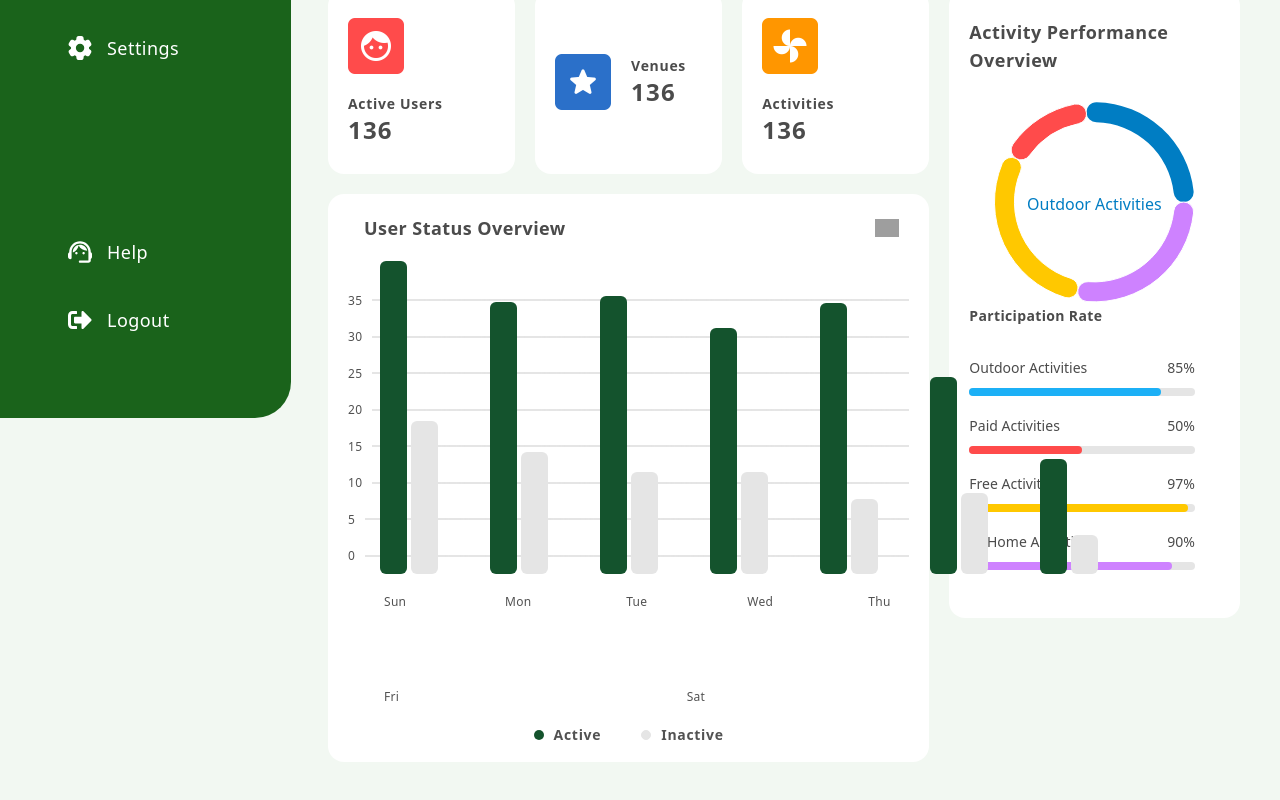
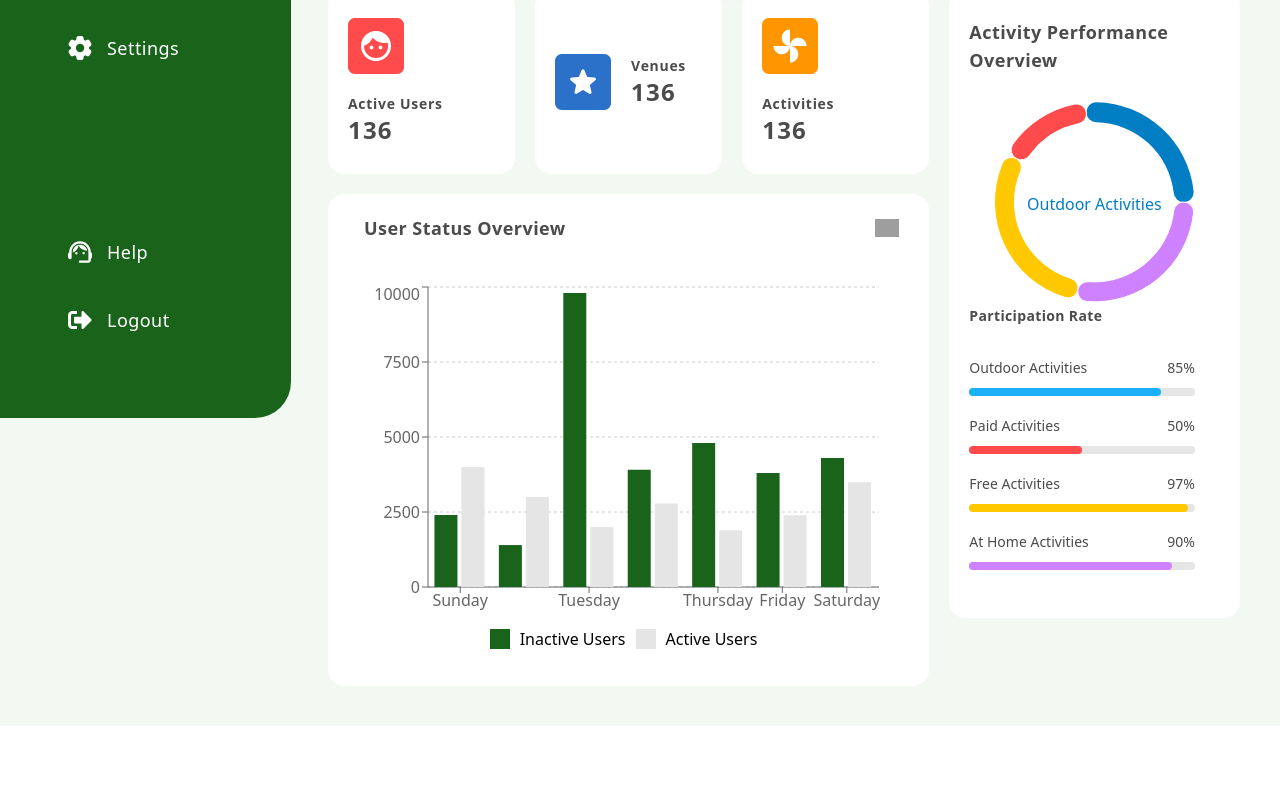
Before and after one commit to sibshahz/strollr, a React (Vite) app: page / in a window 1280 px wide. Shown: the part 382-1182 px from the top of the page. After the commit the page ends 1108 px from the top, so only its background shows below. Built offline with nearby package versions, Linux system fonts and the light colour scheme; grey boxes are pictures that could not be loaded; a web font is replaced by a local one.

Commit message:
user status overview completed

```diff
--- /dev/null
+++ b/src/components/activity/recharts/status-overview/status-overview-barchart.component.tsx
@@ -0,0 +1,80 @@
+import React, { PureComponent } from 'react';
+import {
+  BarChart,
+  Bar,
+  XAxis,
+  YAxis,
+  CartesianGrid,
+  Tooltip,
+  Legend,
+  ResponsiveContainer,
+} from 'recharts';
+
+const data = [
+  { name: 'Sunday', activeUsers: 4000, inActiveUsers: 2400 },
+  { name: 'Monday', activeUsers: 3000, inActiveUsers: 1398 },
+  { name: 'Tuesday', activeUsers: 2000, inActiveUsers: 9800 },
+  { name: 'Wednesday', activeUsers: 2780, inActiveUsers: 3908 },
+  { name: 'Thursday', activeUsers: 1890, inActiveUsers: 4800 },
+  { name: 'Friday', activeUsers: 2390, inActiveUsers: 3800 },
+  { name: 'Saturday', activeUsers: 3490, inActiveUsers: 4300 },
+];
+
+// Custom Tooltip Component
+const CustomTooltip = ({ active, payload, label }) => {
+  if (active && payload && payload.length) {
+    return (
+      <div className="custom-tooltip" style={{ backgroundColor: '#fff', padding: '10px', border: '1px solid #ccc' }}>
+        <p className="label">{`Day: ${label}`}</p>
+        <p>{`Active Users: ${payload[0].value}`}</p>
+        <p>{`Inactive Users: ${payload[1].value}`}</p>
+      </div>
+    );
+  }
+  return null;
+};
+
+// Custom Legend Component
+const CustomLegend = () => {
+  return (
+    <div style={{ display: 'flex', justifyContent: 'center', padding: '10px', gap: '10px' }}>
+      <div style={{ display: 'flex', alignItems: 'center' }}>
+        <span style={{ backgroundColor: '#1A631B', width: '20px', height: '20px', display: 'inline-block' }}></span>
+        <span style={{ marginLeft: '10px' }}>Inactive Users</span>
+      </div>
+      <div style={{ display: 'flex', alignItems: 'center' }}>
+        <span style={{ backgroundColor: '#E5E5E5', width: '20px', height: '20px', display: 'inline-block' }}></span>
+        <span style={{ marginLeft: '10px' }}>Active Users</span>
+      </div>
+    </div>
+  );
+};
+
+export default class StatusOverviewBarChart extends PureComponent {
+  render() {
+    return (
+      <ResponsiveContainer width="100%" height="100%">
+        <BarChart
+          width={500}
+          height={300}
+          data={data}
+          margin={{
+            top: 5,
+            right: 30,
+            left: 20,
+            bottom: 5,
+          }}
+        >
+          {/* Display only horizontal lines */}
+          <CartesianGrid strokeDasharray="3 3" vertical={false} />
+          <XAxis dataKey="name" />
+          <YAxis />
+          <Tooltip content={<CustomTooltip />} />
+          <Legend content={<CustomLegend />} />
+          <Bar dataKey="inActiveUsers" fill="#1A631B" className="hover:cursor-pointer" />
+          <Bar dataKey="activeUsers" fill="#E5E5E5" className="hover:cursor-pointer" />
+        </BarChart>
+      </ResponsiveContainer>
+    );
+  }
+}
--- /dev/null
+++ b/src/components/activity/recharts/status-overview/status-overview.component.tsx
@@ -0,0 +1,21 @@
+import * as React from 'react';
+import StatusOverviewBarChart from './status-overview-barchart.component';
+
+export const UserStatusOverviewRecharts: React.FC = () => {
+  return (
+    <div className="flex flex-col">
+      <div className="flex flex-wrap gap-10 justify-between items-center pr-2.5 pl-4 w-full text-lg font-extrabold tracking-normal leading-none text-neutral-600 max-md:max-w-full mb-10">
+        <div className="text-lg font-bold text-text-primary tracking-wide">User Status Overview</div>
+        <img
+          loading="lazy"
+          src="https://cdn.builder.io/api/v1/image/assets/TEMP/d47fe0ed73bdd30b51f1e2b56615b63b25b2e1274d5bc12b2af9b94d4d686363?placeholderIfAbsent=true&apiKey=72805438ae414b4f87c0dbdd186ec663"
+          alt=""
+          className="object-contain shrink-0 self-stretch my-auto w-6 aspect-square"
+        />
+      </div>
+      <div className='h-96'>
+        <StatusOverviewBarChart />
+      </div>
+    </div>
+  );
+};
--- a/src/components/activity/status-overview.component.tsx
+++ b/src/components/activity/status-overview.component.tsx
@@ -1,5 +1,5 @@
 import React from 'react'
-import { UserStatusOverview } from './status-chart/user-status-overview.component'
+import { UserStatusOverviewRecharts } from './recharts/status-overview/status-overview.component'
 
 const StatusOverview = () => {
   return (
@@ -8,7 +8,7 @@ const StatusOverview = () => {
     className='bg-text-contrast rounded-2xl p-5 w-full'
     >
 
-    <UserStatusOverview />
+    <UserStatusOverviewRecharts />
 
     </div>
 </>
```
